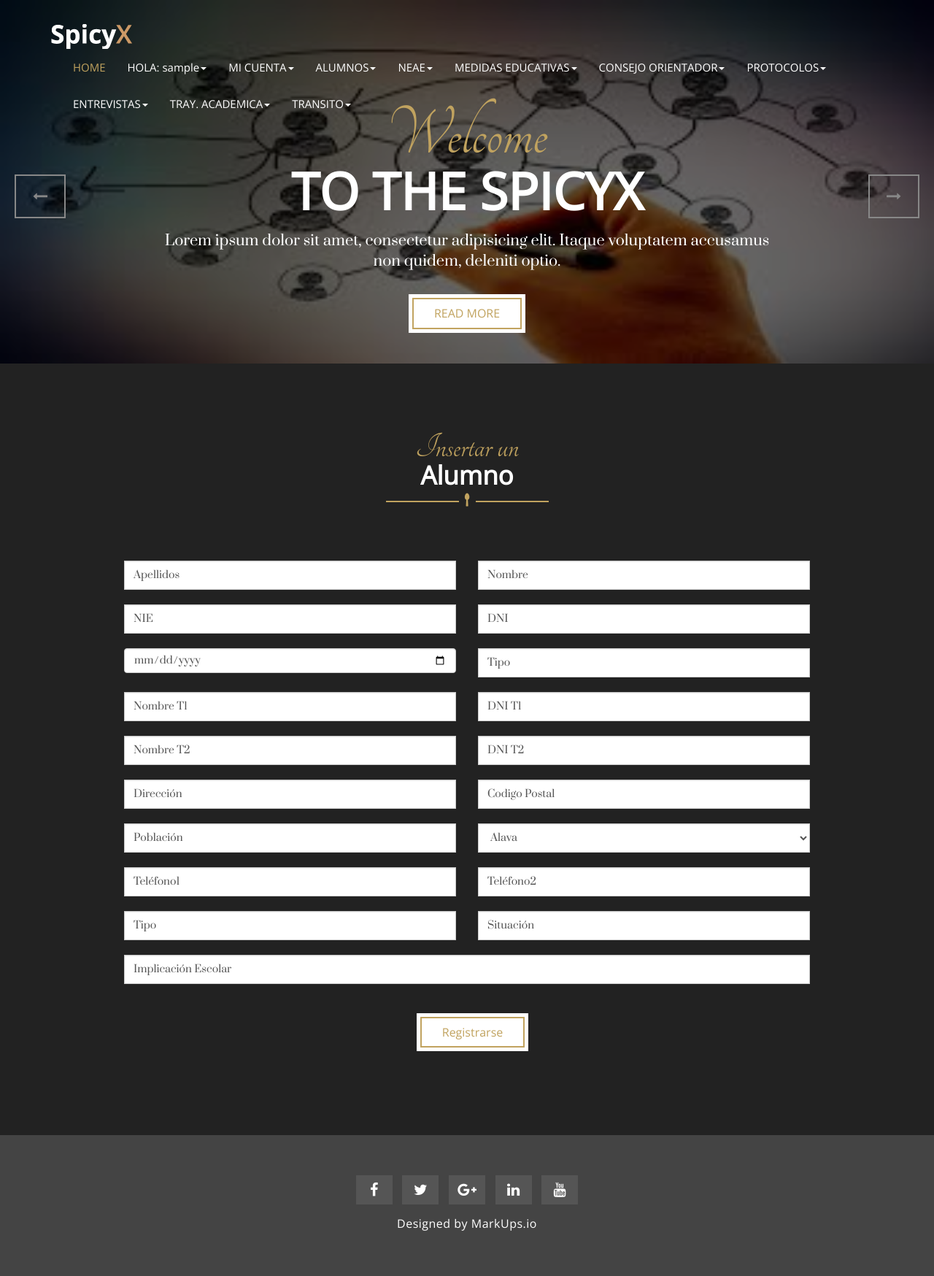
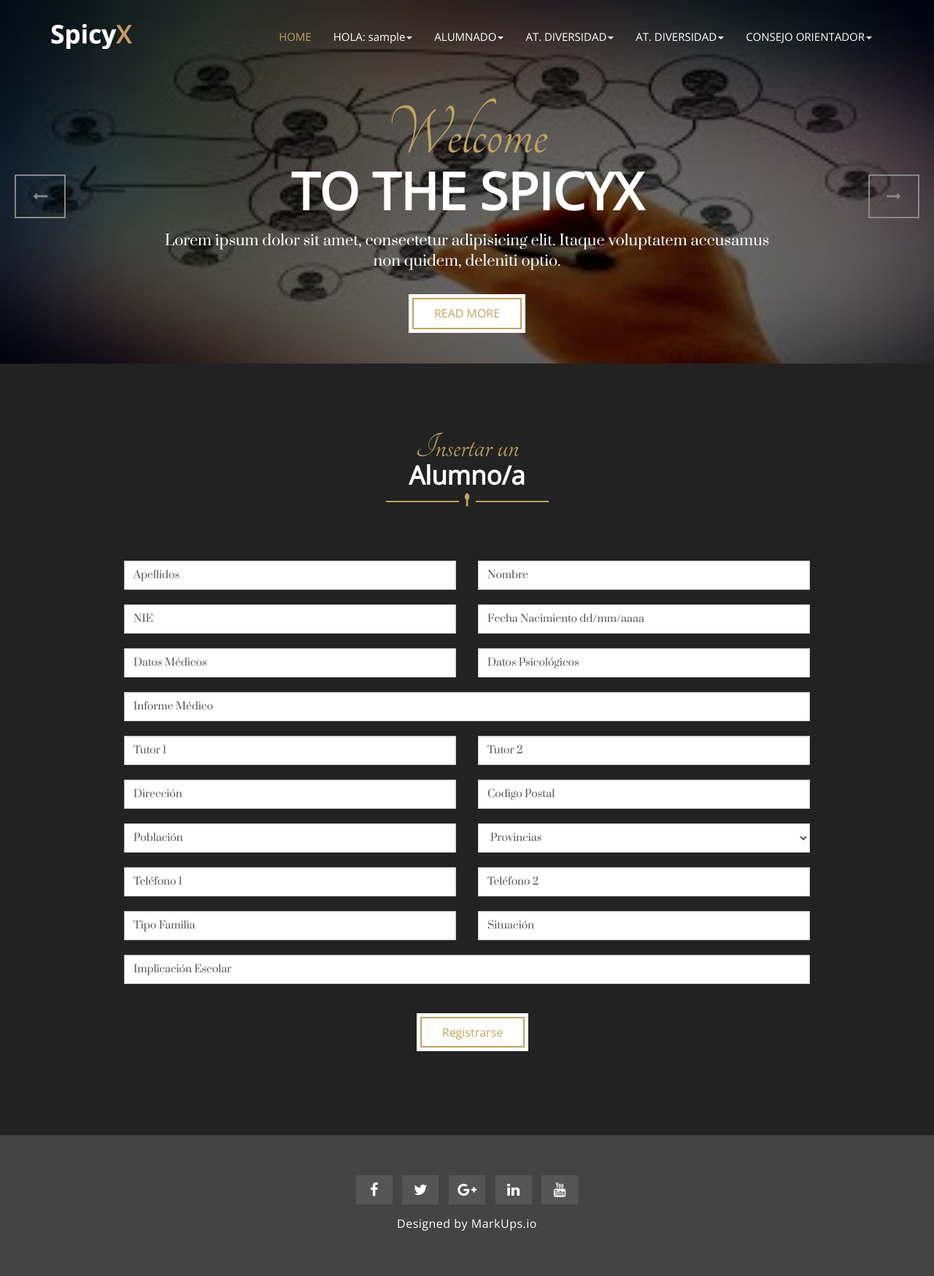
Before and after one commit to manuelfmora/Proyecto, a CodeIgniter app: page /Proyecto/index.php/alumnoinsert/index in a window 1280 px wide. Shown: the whole page at 73% size. Run offline with CodeIgniter, Linux system fonts and the light colour scheme; the visitor is signed in with stand-in values (Sample User, id 1); data comes from the database, SQL or seed files in the repository; some libraries are stand-ins or nearby versions.

Commit message:
Cambios en las vistas alumno y problemas con la validación  de las fechas.

```diff
--- a/application/controllers/AlumnoInsert.php
+++ b/application/controllers/AlumnoInsert.php
@@ -68,14 +68,14 @@
 
         } else {//Validación de datos correcta
 
-            //Crea el array de los datos a insertar en la tabla Alumno
+            //Crea el array de los datos a insertar en la tabla usuario
             foreach ($this->input->post() as $key => $value) {
-                if($key == 'clave')
-                {
-                    $data[$key] = password_hash($value, PASSWORD_DEFAULT);
-                }
-                else if ($key != 'rep_clave' && $key != 'GuardarUsuario')
-                    $data[$key] = $value;
+//                if($key == 'clave')
+//                {
+//                    $data[$key] = password_hash($value, PASSWORD_DEFAULT);
+//                }
+//                else if ($key != 'rep_clave' && $key != 'GuardarUsuario')
+//                    $data[$key] = $value;
 
             }
 
@@ -134,7 +134,8 @@
 
     }
     function validar_fecha($str) {
-        $patron = "/^(\d){4}\-(\d){2}\-(\d){2}$/i";
+
+        $patron = "/^(\d{1,2})-(\d{1,2})-(\d{4})$/";
         if (preg_match($patron, $str)) {
             return TRUE;
         } else {
--- a/application/helpers/formulario_helper.php
+++ b/application/helpers/formulario_helper.php
@@ -9,7 +9,7 @@
 function CreaSelect($datos, $name) {
 
     $datos = CreaArrayParaSelect($datos);
-    $html = '<select class="form-control" id="billing_country" name="' . $name . '">';
+    $html = '<select class="form-control" id="billing_country" name="' . $name . '">'.'<option>Provincias</option>'  ;
 
     foreach ($datos as $idx => $texto) {
         $html.= "<option value='$idx' " . set_select($name, $idx) . " >$texto</option>";
@@ -71,6 +71,17 @@
 
     return date_format($date, 'd/m/Y');
 }
+/**
+ * Cambia el formato de una fecha
+ * @param Date $fecha Fecha a cambiar
+ * @return Date Fecha cambiada
+ */
+function formatoFechaAmericano($fecha){
+    print_r($fecha);
+    $date = date_create($fecha);
+
+    return date_format($date, 'Y/m/d');
+}
 
 /**
  * Devuelve la letra que le corresponde a un DNI.
--- a/application/views/V_AlumnoInsert.php
+++ b/application/views/V_AlumnoInsert.php
@@ -6,7 +6,7 @@
           <div class="mu-reservation-area">
             <div class="mu-title">
               <span class="mu-subtitle">Insertar un</span>
-              <h2>Alumno</h2>
+              <h2>Alumno/a</h2>
               <i class="fa fa-spoon"></i>
               <span class="mu-title-bar"></span>
             </div>
@@ -33,46 +33,47 @@
                   </div>
                   <div class="col-md-6">
                     <div class="form-group">
-                        <input type="text" class="form-control" value="<?= set_value('dni') ?>" placeholder="DNI" name="dni" class="input-text" maxlength="9">
-                        <?= form_error('dni'); ?>
+                        <input type="text" class="form-control" value="<?= set_value('fechaNacimiento') ?>" placeholder="Fecha Nacimiento dd/mm/aaaa " name="fechaNacimiento">
+                      <?= form_error('fechaNacimiento'); ?>
+                    </div>
+                  </div>
+
+                   <!-- Edad Campo Calculado--->
+
+                   <!-- Foto Alumno --->
+                 <div class="col-md-6">
+                    <div class="form-group">
+                        <input type="text" class="form-control" value="<?= set_value('datos_medicos') ?>" placeholder="Datos Médicos" name="datos_medicos" >
+
                     </div>
                   </div>
                  <div class="col-md-6">
                     <div class="form-group">
-                        <input type="date" class="form-control" value="<?= set_value('fechaNacimiento') ?>" placeholder="Fecha Nacimiento" name="fechaNacimiento">
-                      <?= form_error('fechaNacimiento'); ?>
+                        <input type="text" class="form-control" value="<?= set_value('datos_psicologicos') ?>" placeholder="Datos Psicológicos" name="datos_psicologicos" >
+
                     </div>
                   </div>
+                 <div class="col-md-12">
+                    <div class="form-group">
+                        <input type="text" class="form-control" value="<?= set_value('informe_medico') ?>" placeholder="Informe Médico" name="informe_medico" >
+
+                    </div>
+                  </div>
+
                   <div class="col-md-6">
                     <div class="form-group">
-                        <input type="text" class="form-control" value="<?= set_value('tipo') ?>" placeholder="Tipo" name="tipo" >
-                        <?= form_error('tipo'); ?>
-                    </div>
-                  </div>
-                  <div class="col-md-6">
-                    <div class="form-group">
-                      <input type="text" class="form-control" value="<?= set_value('nombreT1') ?>"placeholder="Nombre T1" name="nombreT1">
+                      <input type="text" class="form-control" value="<?= set_value('nombreT1') ?>"placeholder="Tutor 1" name="nombreT1">
                       <?= form_error('nombreT1'); ?>
                    </div>
                   </div>
                   <div class="col-md-6">
                     <div class="form-group">
-                        <input type="text" class="form-control" value="<?= set_value('dniT1') ?>"placeholder="DNI T1" name="dniT1">
-                      <?= form_error('dniT1'); ?>
+                      <input type="text" class="form-control" value="<?= set_value('nombreT2') ?>"placeholder="Tutor 2" name="nombreT2">
+
                    </div>
                   </div>
-                  <div class="col-md-6">
-                    <div class="form-group">
-                      <input type="text" class="form-control" value="<?= set_value('nombreT2') ?>"placeholder="Nombre T2" name="nombreT2">
-                      <?= form_error('nombreT2'); ?>
-                   </div>
-                  </div>
-                  <div class="col-md-6">
-                    <div class="form-group">
-                        <input type="text" class="form-control" value="<?= set_value('dniT2') ?>"placeholder="DNI T2" name="dniT2">
-                      <?= form_error('dniT2'); ?>
-                    </div>
-                  </div>
+
+                  <!--Empieza a fallar--->
                   <div class="col-md-6">
                     <div class="form-group">
                         <input type="text" class="form-control" value="<?= set_value('direccion') ?>" placeholder="Dirección" name="direccion" maxlength="40">
@@ -99,19 +100,19 @@
                   </div>
                     <div class="col-md-6">
                     <div class="form-group">
-                        <input type="text" class="form-control" value="<?= set_value('telefono1') ?>" placeholder="Teléfono1" name="telefono1" maxlength="9">
+                        <input type="text" class="form-control" value="<?= set_value('telefono1') ?>" placeholder="Teléfono 1" name="telefono1" maxlength="9">
                         <?= form_error('telefono1'); ?>
                     </div>
                   </div>
                   <div class="col-md-6">
                     <div class="form-group">
-                        <input type="text" class="form-control" value="<?= set_value('telefono2') ?>" placeholder="Teléfono2" name="telefono2" maxlength="9">
+                        <input type="text" class="form-control" value="<?= set_value('telefono2') ?>" placeholder="Teléfono 2" name="telefono2" maxlength="9">
                         <?= form_error('telefono2'); ?>
                     </div>
                   </div>
                   <div class="col-md-6">
                     <div class="form-group">
-                        <input type="text" class="form-control" value="<?= set_value('tipo') ?>" placeholder="Tipo" name="tipo" >
+                        <input type="text" class="form-control" value="<?= set_value('tipo') ?>" placeholder="Tipo Familia" name="tipo" >
                         <?= form_error('tipo'); ?>
                     </div>
                   </div>
@@ -127,13 +128,15 @@
                         <?= form_error('implicacion_escolar'); ?>
                     </div>
                   </div>
+                  <center>
                     <div class="col-md-12">
                       <div class="form-group">
+
                         <button type="submit" name="GuardarUsuario" class="mu-readmore-btn">Registrarse</button>
+
                       </div>
                     </div>
-
-
+                  </center>
                 </div>
               </form>
             </div>
--- a/application/views/V_Plantilla.php
+++ b/application/views/V_Plantilla.php
@@ -88,11 +88,10 @@
                             <li class="dropdown">
                                 <a class="dropdown-toggle" data-toggle="dropdown" href="blog-archive.html">HOLA:  <?= $this->session->userdata('username'); ?><span class="caret"></span></a>
                                     <ul class="dropdown-menu" role="menu">
-                                   <li><a href="<?= base_url() . 'index.php/Login/Logout' ?>">SALIR</a></li>
-                                </ul>
+                                        <li>
+                                            <a href="<?= base_url() . 'index.php/Login/Logout' ?>">SALIR</a>
                                         </li>
 
-                        <!-- Menú Opciones usuario-->
                                         <li class="dropdown">
                                             <a class="dropdown-toggle" data-toggle="dropdown" href="blog-archive.html">MI CUENTA<span class="caret"></span></a>
                                             <ul class="dropdown-menu" role="menu">
@@ -100,16 +99,26 @@
                                                     <li><a href="<?= base_url() . 'index.php/UserRemove' ?>">Eliminar Usuario</a></li>
                                             </ul>
                                         </li>
+                                    </ul>
+                            </li>
+
+                        <!-- Menú Opciones usuario-->
+
                             <!-- /Menú Opciones usuario-->
                             <!-- Menú Opciones Alumnos-->
                             <li class="dropdown">
-                                <a class="dropdown-toggle" data-toggle="dropdown" href="blog-archive.html">ALUMNOS<span class="caret"></span></a>
+                                <a class="dropdown-toggle" data-toggle="dropdown" href="blog-archive.html">ALUMNADO<span class="caret"></span></a>
                                 <ul class="dropdown-menu" role="menu">
                                     <li><a href="<?= base_url() . 'index.php/AlumnoInsert' ?>">Insertar Alumno</a></li>
                                     <li><a href="<?= base_url() . 'index.php/UserModify' ?>">Modificar Alumno</a></li>
                                     <li><a href="<?= base_url() . 'index.php/UserRemove' ?>">Eliminar Alumno</a></li>
                                 </ul>
                             </li>
+
+
+                            <li class="dropdown">
+                            <a class="dropdown-toggle" data-toggle="dropdown" href="blog-archive.html">AT. DIVERSIDAD<span class="caret"></span></a>
+                               <ul class="dropdown-menu" role="menu">
                                     <li class="dropdown">
                                         <a class="dropdown-toggle" data-toggle="dropdown" href="blog-archive.html">NEAE<span class="caret"></span></a>
                                         <ul class="dropdown-menu" role="menu">
@@ -126,14 +135,12 @@
                                             <li><a href="<?= base_url() . 'index.php/UserRemove' ?>">Eliminar Alumno</a></li>
                                         </ul>
                                     </li>
-                            <li class="dropdown">
-                                <a class="dropdown-toggle" data-toggle="dropdown" href="blog-archive.html">CONSEJO ORIENTADOR<span class="caret"></span></a>
-                                <ul class="dropdown-menu" role="menu">
-                                    <li><a href="<?= base_url() . 'index.php/AlumnoInsert' ?>">Insertar Alumno</a></li>
-                                    <li><a href="<?= base_url() . 'index.php/UserModify' ?>">Modificar Alumno</a></li>
-                                    <li><a href="<?= base_url() . 'index.php/UserRemove' ?>">Eliminar Alumno</a></li>
                                </ul>
                             </li>
+
+                                                        <li class="dropdown">
+                            <a class="dropdown-toggle" data-toggle="dropdown" href="blog-archive.html">AT. DIVERSIDAD<span class="caret"></span></a>
+                               <ul class="dropdown-menu" role="menu">
                                     <li class="dropdown">
                                         <a class="dropdown-toggle" data-toggle="dropdown" href="blog-archive.html">PROTOCOLOS<span class="caret"></span></a>
                                         <ul class="dropdown-menu" role="menu">
@@ -157,7 +164,8 @@
                                             <li><a href="<?= base_url() . 'index.php/UserModify' ?>">Modificar Alumno</a></li>
                                             <li><a href="<?= base_url() . 'index.php/UserRemove' ?>">Eliminar Alumno</a></li>
                                         </ul>
-                            </li>                                                       <li class="dropdown">
+                                    </li>
+                                    <li class="dropdown">
                                         <a class="dropdown-toggle" data-toggle="dropdown" href="blog-archive.html">TRANSITO<span class="caret"></span></a>
                                         <ul class="dropdown-menu" role="menu">
                                             <li><a href="<?= base_url() . 'index.php/AlumnoInsert' ?>">Insertar Alumno</a></li>
@@ -165,6 +173,24 @@
                                             <li><a href="<?= base_url() . 'index.php/UserRemove' ?>">Eliminar Alumno</a></li>
                                         </ul>
                                     </li>
+
+                               </ul>
+                            </li>
+
+                             <!----->
+                            <li class="dropdown">
+                                <a class="dropdown-toggle" data-toggle="dropdown" href="blog-archive.html">CONSEJO ORIENTADOR<span class="caret"></span></a>
+                                <ul class="dropdown-menu" role="menu">
+                                    <li><a href="<?= base_url() . 'index.php/AlumnoInsert' ?>">Insertar Alumno</a></li>
+                                    <li><a href="<?= base_url() . 'index.php/UserModify' ?>">Modificar Alumno</a></li>
+                                    <li><a href="<?= base_url() . 'index.php/UserRemove' ?>">Eliminar Alumno</a></li>
+                                </ul>
+                            </li>
+
+                            <!----->
+
+
+
                              <!-- /Menú Opciones Alumnos-->
                             <?php endif; ?>
                         </ul>
```
Lines whose indentation alone changed are shown as unchanged.
